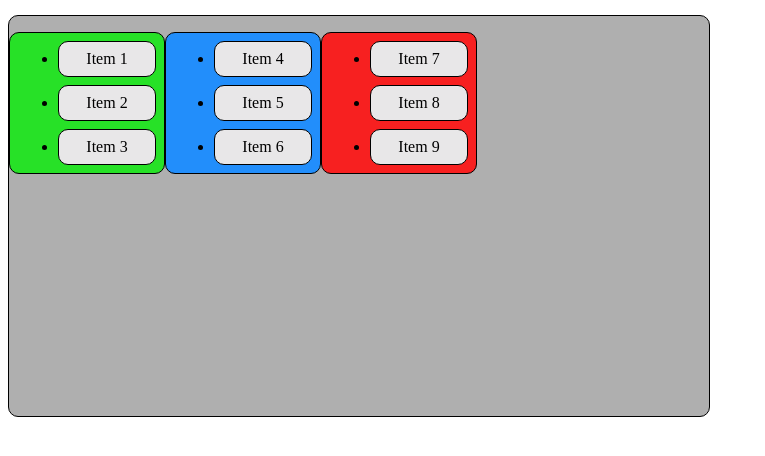
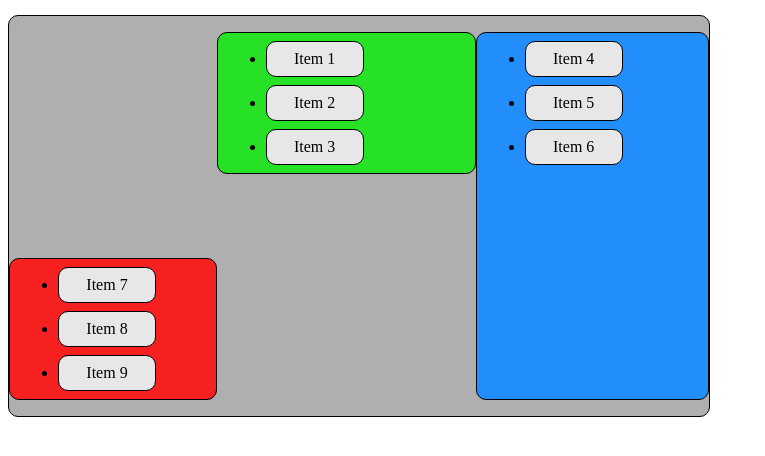
Before and after one commit to labenuexercicios/flex-item-exemplo, a plain HTML site: page index.html in a window 1280 px wide. Shown: the part 44-500 px from the top of the page, without its empty margins (0-765 px from the left). Drawn offline with Linux system fonts and the light colour scheme.

Commit message:
prática aula flexbos

```diff
--- a/style.css
+++ b/style.css
@@ -12,16 +12,26 @@ div {
     background-color: #27e127;
     border-radius: 10px;
     border: 1px solid black;
+    order: 2;
+    flex-grow: 4;
 }
+
 .azul {
     background-color: #228efb;
     border-radius: 10px;
     border: 1px solid black;
+    order: 3;
+    flex-grow: 3;
+    align-self: stretch;
 }
+
 .vermelho {
     background-color: #f72020;
     border-radius: 10px;
     border: 1px solid black;
+    order: 1;
+    flex-grow: 2;
+    align-self: flex-end;
 }
 
 li {
```
